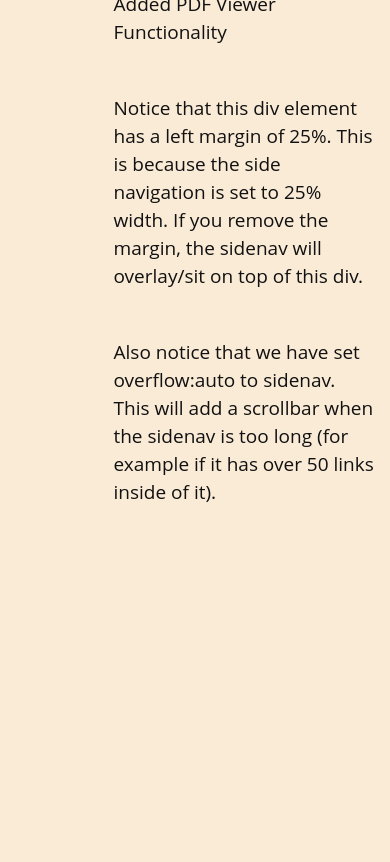
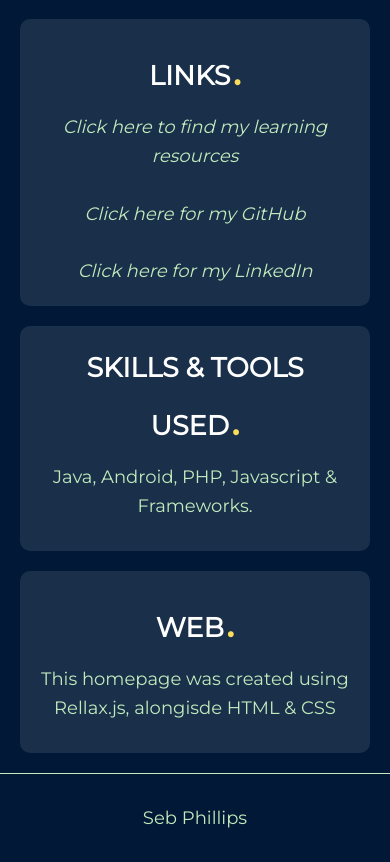
Before and after one commit to seb-phillips/Portfolio-Resource-Merge, a PHP site: page / in a window 390 px wide. Shown: the part 903-1765 px from the top of the page. Before the commit the page ends 1405 px from the top, so only its background shows below. Run offline with PHP 8.4, Linux system fonts and the light colour scheme; some libraries are stand-ins or nearby versions.

Commit message:
first commit - merge1

```diff
--- a/index.php
+++ b/index.php
@@ -1,26 +1,62 @@
-<?php include_once("head.php");?>
-<title>Resources - Seb Phillips</title>
+<!DOCTYPE html>
+<html>
+<head>
+<link rel="stylesheet" type="text/css" href="rellax.css">
+</head>
 <body>
+<section class="section section-top">
+    <div class="content rellax" data-rellax-speed="5">
+        <h1>Seb Phillips Portfolio Homepage</h1>
+        <!-- <a href="#" class="btn btn-primary">Learn More</a> -->
+    </div>
+</section>
 
-<?php require_once("nav.php");?>
+<section class="section section-stream">
+    <img
+        class="play rellax"
+        src="https://i.ibb.co/yS3W4Lk/sideimg2.jpg"
+        alt=""
+        data-rellax-speed="-1" data-rellax-xs-speed="-5"
+    />
+    <div class="content rellax" data-rellax-speed="10">
+        <div>
+            <h2 class="secondary-text">About</h2>
+            <p>Student at Loughborough University studying Information Technology Management for Business, a 50:50 split of Computer Science & Business modules.</p>
+        </div>
+        <div>
+            <h2 class="secondary-text">Work</h2 class="secondary-text">
+            <p>Currently on placement at CGI, as a consultant. Building Web, Java and Android skills in free time.</p>
+        </div>
+    </div>
+</section>
 
-<div style="margin-left:25%;padding:1px 16px;height:1000px;">
-  <h1>Resources</h1><br>
-  <h2>Seb Phillips</h2><br>
-  <h3>03/20 | Java, Android, Chatbot Theory</h3><br>
-  <h3>Stored Notes</h3>
-  <p>Creation 16/03/2020<br>PHP, HTML, CSS, for Java</p>
-  <p>Creation 19/03/2020<br>Chatbots - NLP, Design</p>
-  <p>Creation 23/03/2020<br>Android - Fundamentals & Projects</p>
-  <p>Creation 23/03/2020<br>Added PDF Viewer Functionality</p>
+<section class="section section-grid">
+    <div class="rellax" data-rellax-speed="1" data-rellax-xs-speed="3">
+        <i class="fas fa-video fa-3x secondary-text"></i>
+        <h2>LINKS<span class="secondary-text dot">.</span></h2>
+        <a href="resourcesHome.php"><i>Click here to find my learning resources</i></a><br><br>
+        <a href="https://github.com/seb-phillips"><i>Click here for my GitHub</i></a><br><br>
+        <a href="https://www.linkedin.com/in/seb-phillips-967ab0172/"><i>Click here for my LinkedIn</i></a>
+    </div>
+    <div class="rellax" data-rellax-speed="4" data-rellax-xs-speed="3">
+        <i class="fas fa-users fa-3x secondary-text"></i>
+        <h2>SKILLS & TOOLS USED<span class="secondary-text dot">.</span></h2>
+        <p>Java, Android, PHP, Javascript & Frameworks. </p>
+    </div>
+    <div class="rellax" data-rellax-speed="7" data-rellax-xs-speed="3">
+        <i class="fas fa-book fa-3x secondary-text"></i>
+        <h2>WEB<span class="secondary-text dot">.</span></h2>
+        <p>This homepage was created using Rellax.js, alongisde HTML & CSS</p>
+    </div>
+</section>
 
+<footer class="footer">
+<ul>
+<li><a href="#">Seb Phillips</a></li>
+</ul>
 
-  <p>Notice that this div element has a left margin of 25%. This is because the side navigation is set to 25% width. If you remove the margin, the sidenav will overlay/sit on top of this div.</p>
-  <p>Also notice that we have set overflow:auto to sidenav. This will add a scrollbar when the sidenav is too long (for example if it has over 50 links inside of it).</p>
-
-</div>
-
-
-
-
-<?php include_once("foot.php")?>
+<script src="https://cdnjs.cloudflare.com/ajax/libs/rellax/1.12.1/rellax.js" integrity="sha256-dwdFP62+BD8iDd62omP3wP6Ew0YKO8O+Zgg+gwyPMoc=" crossorigin="anonymous"></script>
+<!-- Init relax -->
+<script src="js/rellax.js"></script>
+</body>
+</html>
--- /dev/null
+++ b/js/rellax.js
@@ -0,0 +1 @@
+let rellax = new Rellax('.rellax');
--- /dev/null
+++ b/rellax.css
@@ -0,0 +1,191 @@
+@import url('https://fonts.googleapis.com/css?family=Montserrat&display=swap');
+
+:root {
+    --primary-color: #011936;
+    /* --primary-color: #587B7F; */
+	--secondary--color: #F9DC5C;
+	--text-color: #C2EABD;
+}
+
+* {
+	box-sizing: border-box;
+	margin: 0;
+	padding: 0;
+}
+
+body {
+	font-family: 'Montserrat', sans-serif;
+	background: var(--primary-color);
+	color: #fff;
+	font-size: 18px;
+	line-height: 1.6;
+}
+
+h1,
+h2,
+h3,
+p {
+	margin-bottom: 10px;
+}
+
+a {
+	text-decoration: none;
+	color: #C2EABD;
+}
+
+ul {
+	list-style: none;
+}
+
+.btn {
+	display: inline-block;
+	border: 0;
+	background: var(--secondary--color);
+	color: #fff;
+	border-radius: 20px;
+	padding: 8px 30px;
+	text-transform: uppercase;
+	font-weight: bold;
+	font-size: 16px;
+	margin-top: 10px;
+}
+
+.btn:hover {
+	transform: scale(0.98);
+}
+
+.primary-text {
+	color: var(--primary-color);
+}
+
+.secondary-text {
+	color: var(--secondary--color);
+}
+
+.section {
+	position: relative;
+	padding: 0 20px;
+}
+
+/* Section Top */
+.section-top {
+	min-height: 500px;
+    /* background: url('https://i.ibb.co/PhVR2Vh/bg1.png') no-repeat center center/cover; */
+    background: url('https://i.ibb.co/9cpKQjD/back2.jpg');
+}
+
+.section-top h1 {
+	font-size: 70px;
+	line-height: 1.3;
+}
+
+.section-top .content {
+	position: absolute;
+	top: 100px;
+	right: 20px;
+	width: 55%;
+}
+
+/* Section Stream */
+.section-stream {
+	min-height: 700px;
+	background: url('https://i.ibb.co/9cpKQjD/back2.jpg') no-repeat center center/cover;
+}
+
+.section-stream h2 {
+	font-size: 35px;
+}
+
+.section-stream .play {
+	width: 27%;
+	position: absolute;
+	top: 100px;
+	left: 50px;
+}
+
+.section-stream .content {
+	position: absolute;
+	width: 50%;
+	top: 130px;
+	right: 70px;
+}
+
+.section-stream .content > div, .section-grid > div {
+	background: rgba(255, 255, 255, 0.1);
+	padding: 20px;
+	margin-bottom: 20px;
+	border-radius: 10px;
+}
+
+/* Section Grid */
+.section-grid {
+	display: grid;
+	grid-template-columns: repeat(3, 1fr);
+	grid-gap: 30px;
+	text-align: center;
+}
+
+.section-grid p {
+	color: var(--text-color);
+}
+
+.section-grid .dot {
+	font-size: 40px;
+	padding-left: 2px;
+}
+
+/* Footer */
+.footer {
+	border-top: var(--text-color) 1px solid;
+	padding: 30px;
+	margin-top: 20px;
+}
+
+.footer ul {
+	display: flex;
+	align-items: center;
+	justify-content: space-around;
+	text-align: center;
+}
+
+/* Mobile */
+@media (max-width: 700px) {
+	.section-top .content,
+	.section-stream .play,
+	.section-stream .content {
+		position: static;
+		width: 100%;
+	}
+
+	.section-top {
+		min-height: 200px;
+		padding-top: 20px;
+	}
+
+	.section-top .content {
+		text-align: center;
+	}
+
+	.section-top .content h1 {
+		font-size: 45px;
+	}
+
+	.section-stream {
+		min-height: 400px;
+	}
+
+	.section-stream .play {
+		width: 50%;
+		display: block;
+		margin: 30px auto;
+	}
+
+	.section-grid {
+		display: block;
+		margin-top: 0;
+	}
+
+	.footer ul {
+		display: block;
+	}
+}
```
Also changed, not shown: resourcesHome.php (added, +26 -0 lines).
